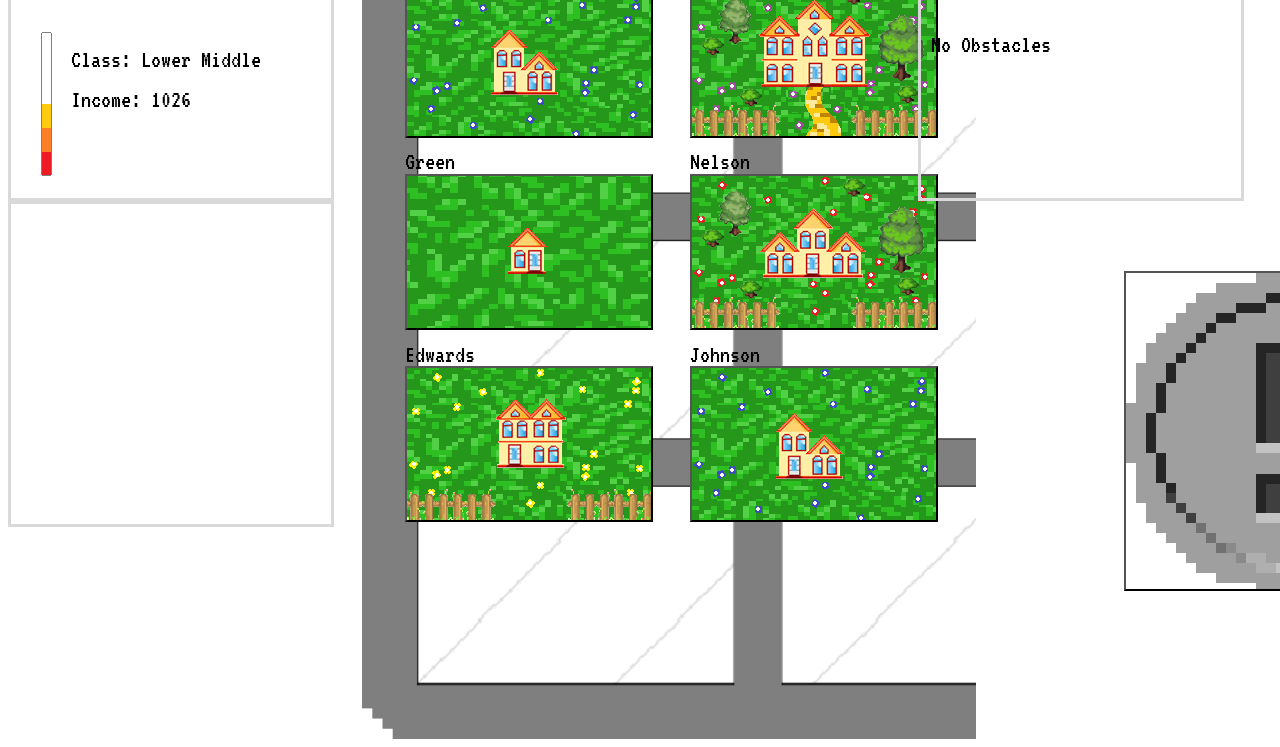
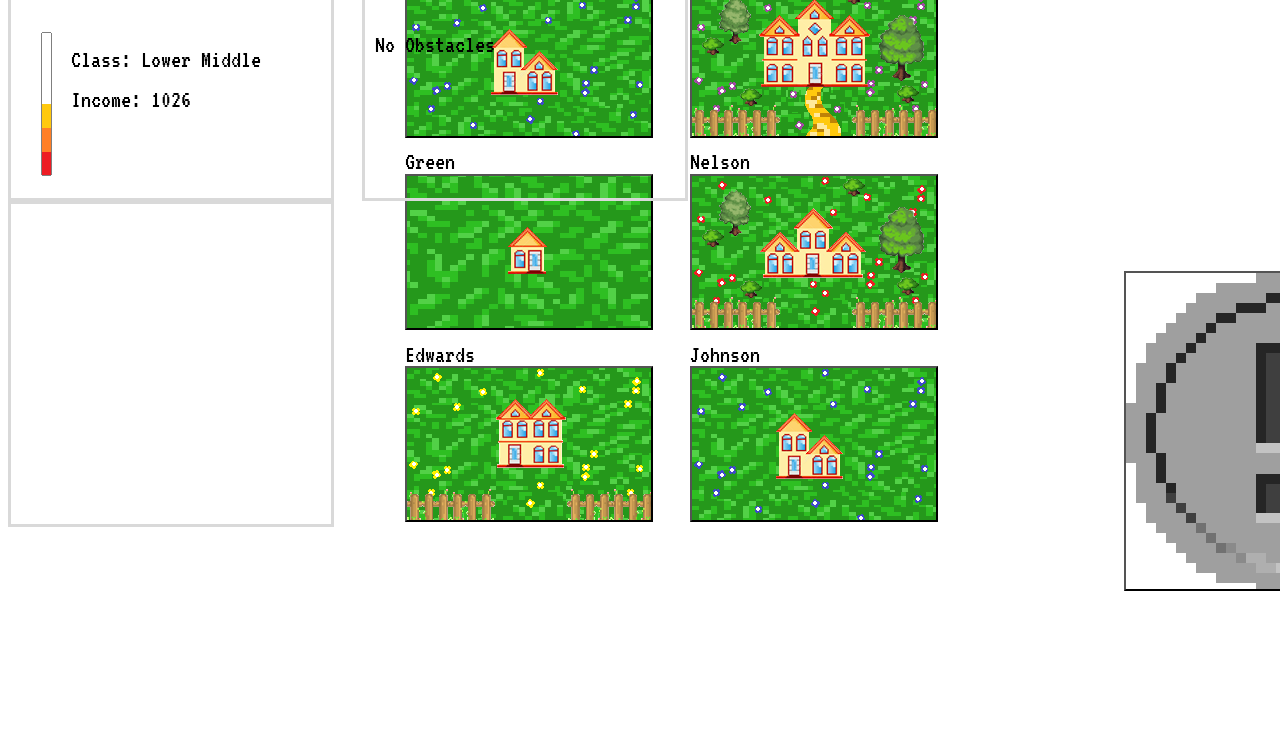
Before and after one commit to marialauramirabelli/Keeping-Up-with-the-Joneses, a plain HTML site: page public_pf/game.html in a window 1280 px wide. Shown: the part 229-976 px from the top of the page. After the commit the page ends 820 px from the top, so only its background shows below. Drawn offline with Linux system fonts and the light colour scheme.

Commit message:
Update game.css

```diff
--- a/public_pf/game.css
+++ b/public_pf/game.css
@@ -57,10 +57,10 @@ html{
 #grid{
 	position: relative;
 	background-image: url("grid.png");
-	background-size: cover;
+	background-size: contain;
 	font-size: 25px;
 	width: 48vw;
-	height: 100vh;
+	height: auto;
 }
 
 #household1{
```
